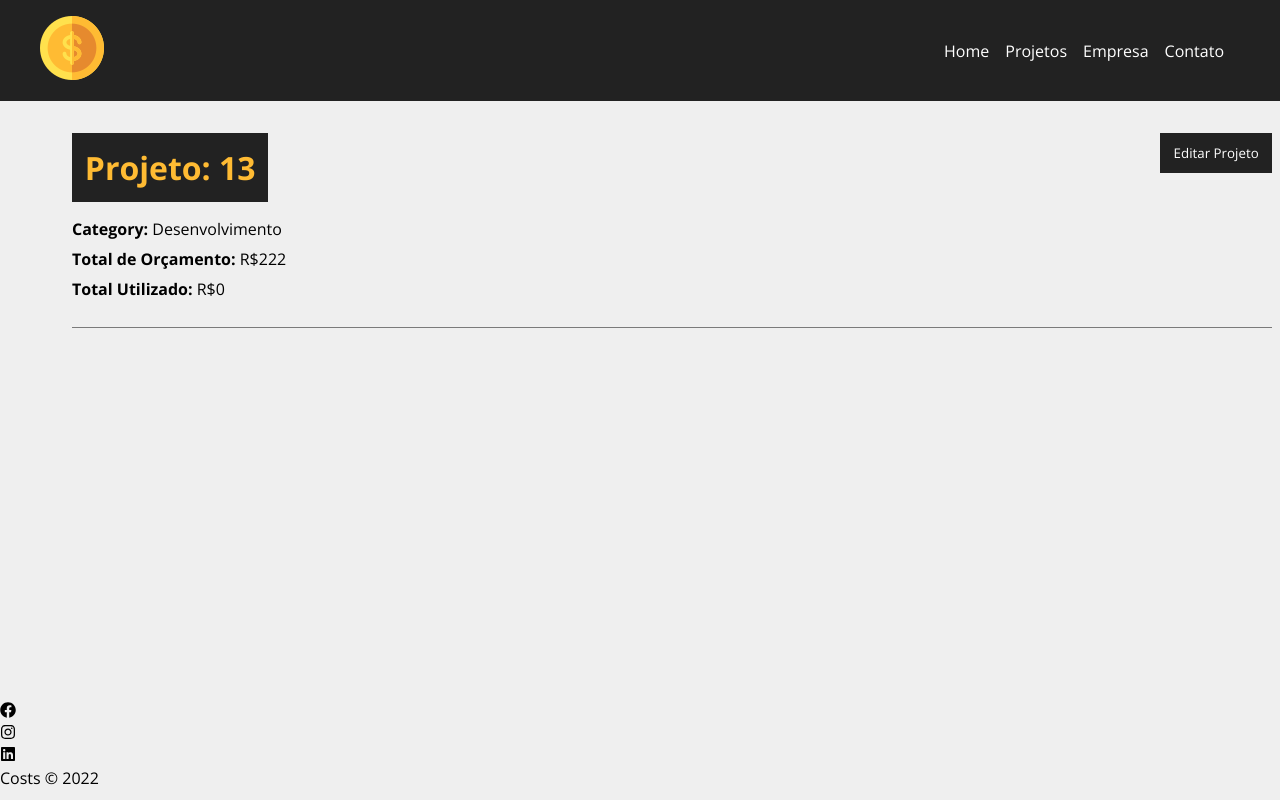
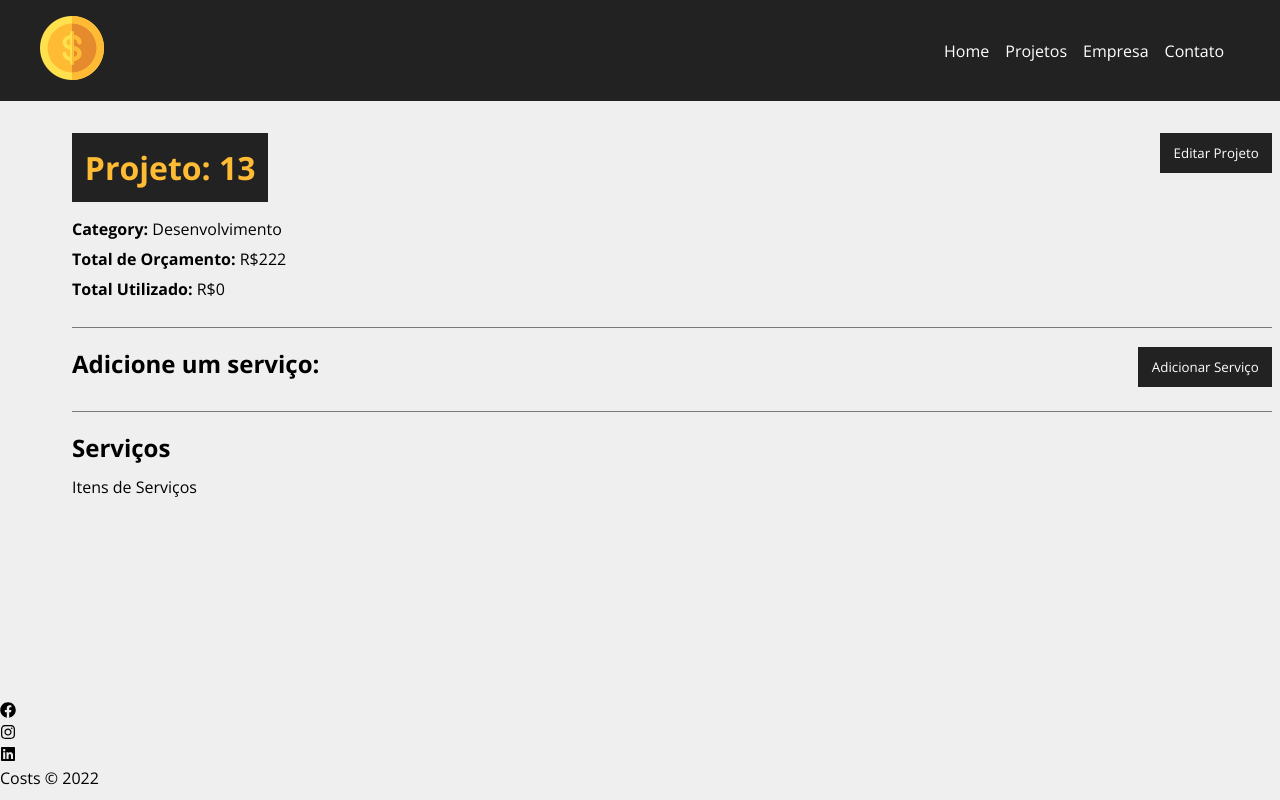
Before and after one commit to EdbergMartins/react-estudo-projeto, a React (Create React App) app: page /project/2 in a window 1280 px wide. Shown: the top 800 px of the page. Built offline with nearby package versions, Linux system fonts and the light colour scheme; data requests are answered from the project's data file.

Commit message:
criacao da area de serviços para posterior adicao dos mesmos

```diff
--- a/src/components/pages/Project.jsx
+++ b/src/components/pages/Project.jsx
@@ -12,6 +12,7 @@
   const [showProjectForm, setShowProjectForm] = useState(false);
   const [message, setMessage] = useState();
   const [type, setType] = useState();
+  const [showServiceForm, setShowServiceForm] = useState(false);
 
   useEffect(() => {
     setTimeout(() => {
@@ -33,10 +34,15 @@
     setShowProjectForm(!showProjectForm);
   }
 
+  function toggleServiceForm() {
+    setShowServiceForm(!showServiceForm);
+  }
+
   function editPost(project) {
+    setMessage("");
     //budget validation
     if (project.budget < project.cost) {
-      setMessage("O custo do proejto ultrapassou o valor do orçamento!");
+      setMessage("O orçamento não poder ser menor que o custo do projeto!");
       setType("error");
       return false;
     }
@@ -91,6 +97,21 @@
                 </div>
               )}
             </div>
+            <div>
+              <div className={styles.service_from_container}>
+                <h2>Adicione um serviço:</h2>
+                <button className={styles.btn} onClick={toggleServiceForm}>
+                  {!showServiceForm ? "Adicionar Serviço" : "Fechar"}
+                </button>
+                <div className={styles.project_info}>
+                  {showServiceForm && <div>Formulario do Serviço</div>}
+                </div>
+              </div>
+            </div>
+            <h2>Serviços</h2>
+            <Container customClass="start">
+              <p>Itens de Serviços</p>
+            </Container>
           </Container>
         </div>
       ) : (
```
